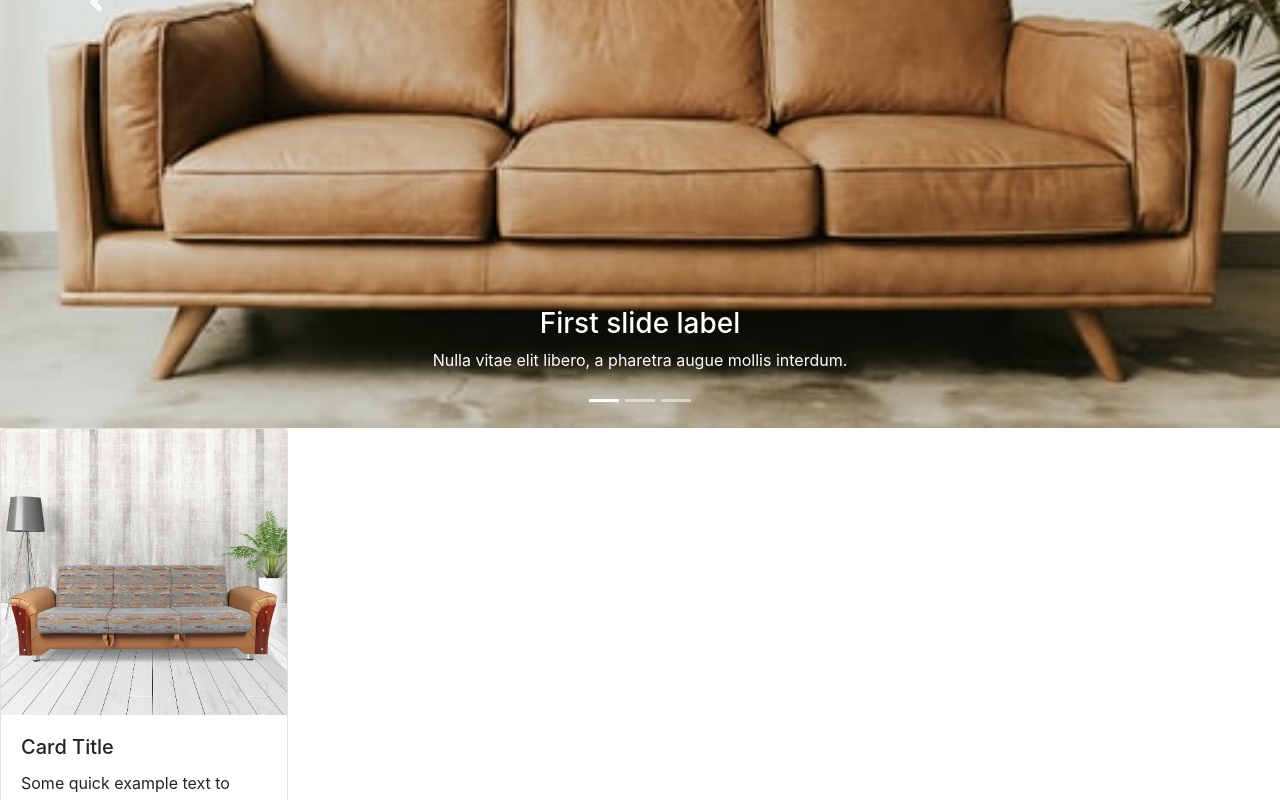
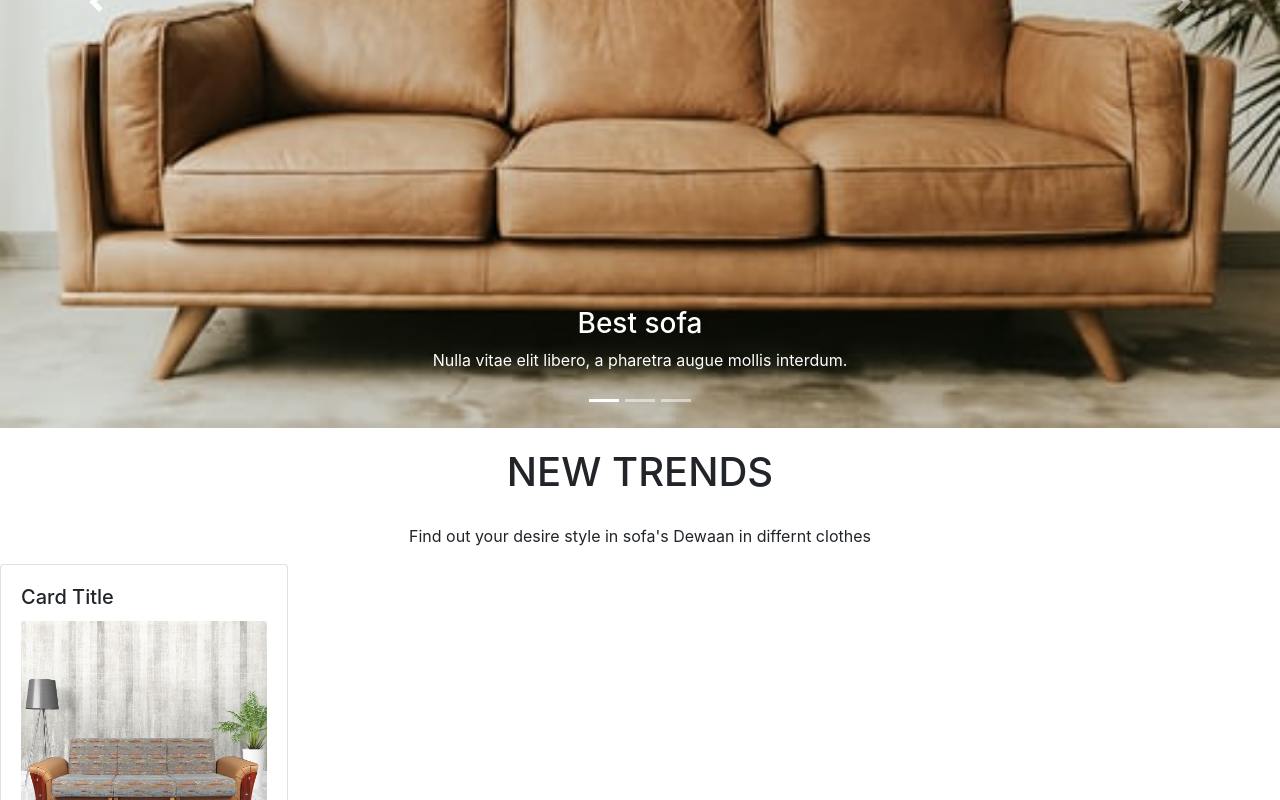
Before and after one commit to imhanzala22/SofaHouse, a React (Create React App) app in the folder sofa-house/: page / in a window 1280 px wide. Both pictures are taken after a click on the item 604 px from the left and 1050 px from the top of the page. Shown: the part 542-1342 px from the top of the page. Built offline with nearby package versions, Linux system fonts and the light colour scheme.

Commit message:
card settings

```diff
--- a/sofa-house/src/components/Card/Card.jsx
+++ b/sofa-house/src/components/Card/Card.jsx
@@ -4,9 +4,10 @@ import image from '../../Assets/CardImages/1.jpg'
 const Cards = () => {
     return ( <div>
             <Card style={{ width: '18rem' }}>
-                <Card.Img variant="top" src={image} />
+
                     <Card.Body>
                          <Card.Title>Card Title</Card.Title>
+                         <Card.Img variant="top" src={image} />
                              <Card.Text>
                 Some quick example text to build on the card title and make up the bulk of
                 the card's content.
--- a/sofa-house/src/components/Carousel/Carousel.jsx
+++ b/sofa-house/src/components/Carousel/Carousel.jsx
@@ -15,7 +15,7 @@ const CarouselBar =()=> {
                     alt="First slide"
                     />
                     <Carousel.Caption>
-                    <h3>First slide label</h3>
+                    <h3>Best sofa</h3>
                     <p>Nulla vitae elit libero, a pharetra augue mollis interdum.</p>
                     </Carousel.Caption>
                 </Carousel.Item>
@@ -27,7 +27,7 @@ const CarouselBar =()=> {
                     />
 
                     <Carousel.Caption>
-                    <h3>Second slide label</h3>
+                    <h3>comfort at its best</h3>
                     <p>Lorem ipsum dolor sit amet, consectetur adipiscing elit.</p>
                     </Carousel.Caption>
                 </Carousel.Item>
@@ -39,7 +39,7 @@ const CarouselBar =()=> {
                     />
 
                     <Carousel.Caption>
-                    <h3>Third slide label</h3>
+                    <h3>soft like feathers</h3>
                     <p>Praesent commodo cursus magna, vel scelerisque nisl consectetur.</p>
                     </Carousel.Caption>
                 </Carousel.Item>
--- a/sofa-house/src/components/home/home.jsx
+++ b/sofa-house/src/components/home/home.jsx
@@ -1,12 +1,20 @@
 import React from 'react'
+import './home.css'
 import Carousel from '../Carousel/Carousel'
 import Card from '../Card/Card';
 
 const Home = () => {
     return ( <div>
 
+
       <Carousel/>
+
+      <h1>
+        New Trends
+      </h1>
+      <p>Find out your desire style in sofa's Dewaan in differnt clothes</p>
       <Card/>
+
     </div> );
 }
 
--- a/sofa-house/src/index.css
+++ b/sofa-house/src/index.css
@@ -1,13 +1,21 @@
 body {
   margin: 0;
-  font-family: -apple-system, BlinkMacSystemFont, 'Segoe UI', 'Roboto', 'Oxygen',
-    'Ubuntu', 'Cantarell', 'Fira Sans', 'Droid Sans', 'Helvetica Neue',
+  font-family: -apple-system, BlinkMacSystemFont, "Segoe UI", "Roboto", "Oxygen",
+    "Ubuntu", "Cantarell", "Fira Sans", "Droid Sans", "Helvetica Neue",
     sans-serif;
   -webkit-font-smoothing: antialiased;
   -moz-osx-font-smoothing: grayscale;
 }
 
 code {
-  font-family: source-code-pro, Menlo, Monaco, Consolas, 'Courier New',
+  font-family: source-code-pro, Menlo, Monaco, Consolas, "Courier New",
     monospace;
 }
+h1 {
+  padding: 20px;
+  text-align: center;
+  text-transform: uppercase;
+}
+p {
+  text-align: center;
+}
```
Also changed, not shown: sofa-house/src/components/home/home.css (added).
